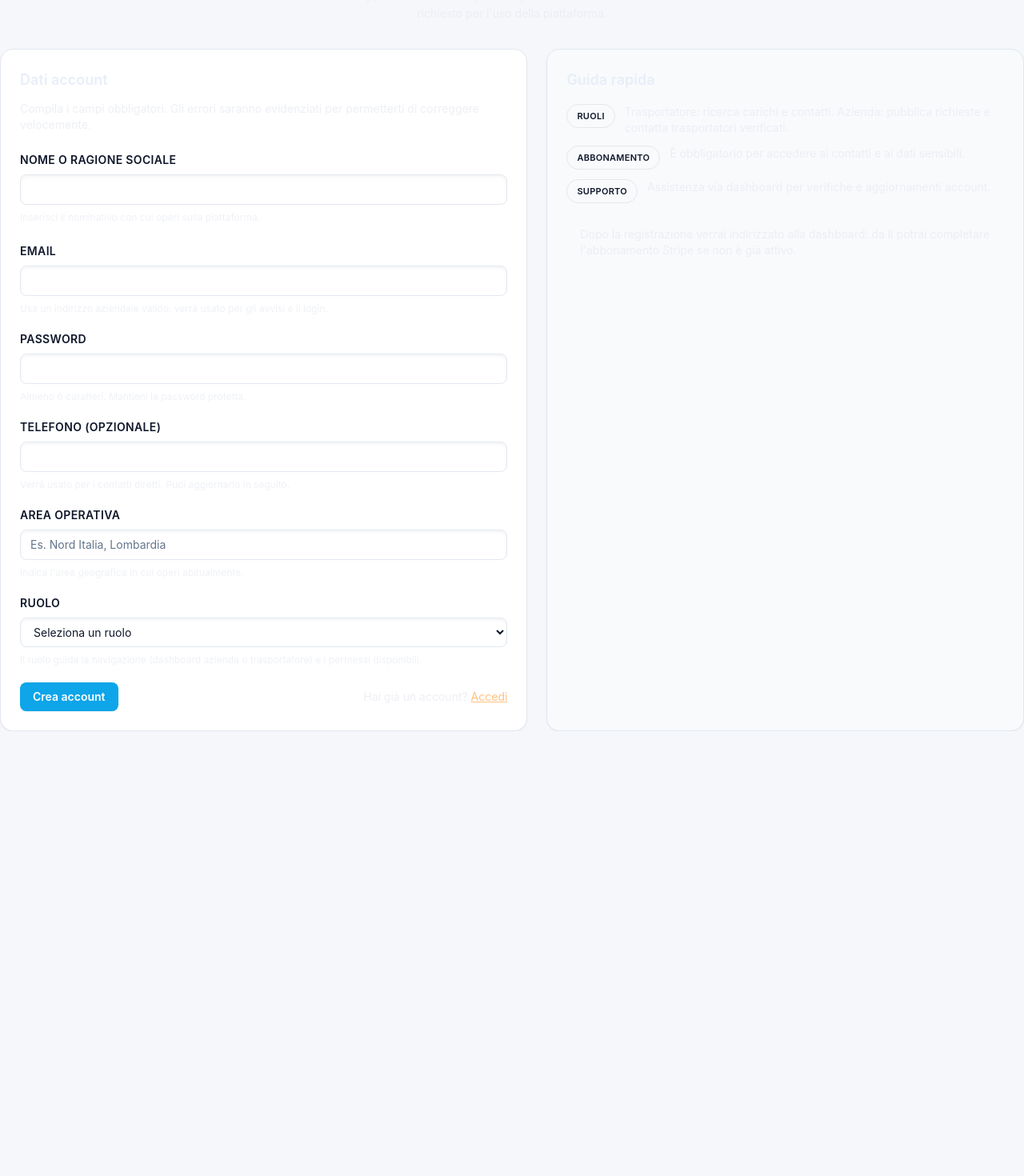
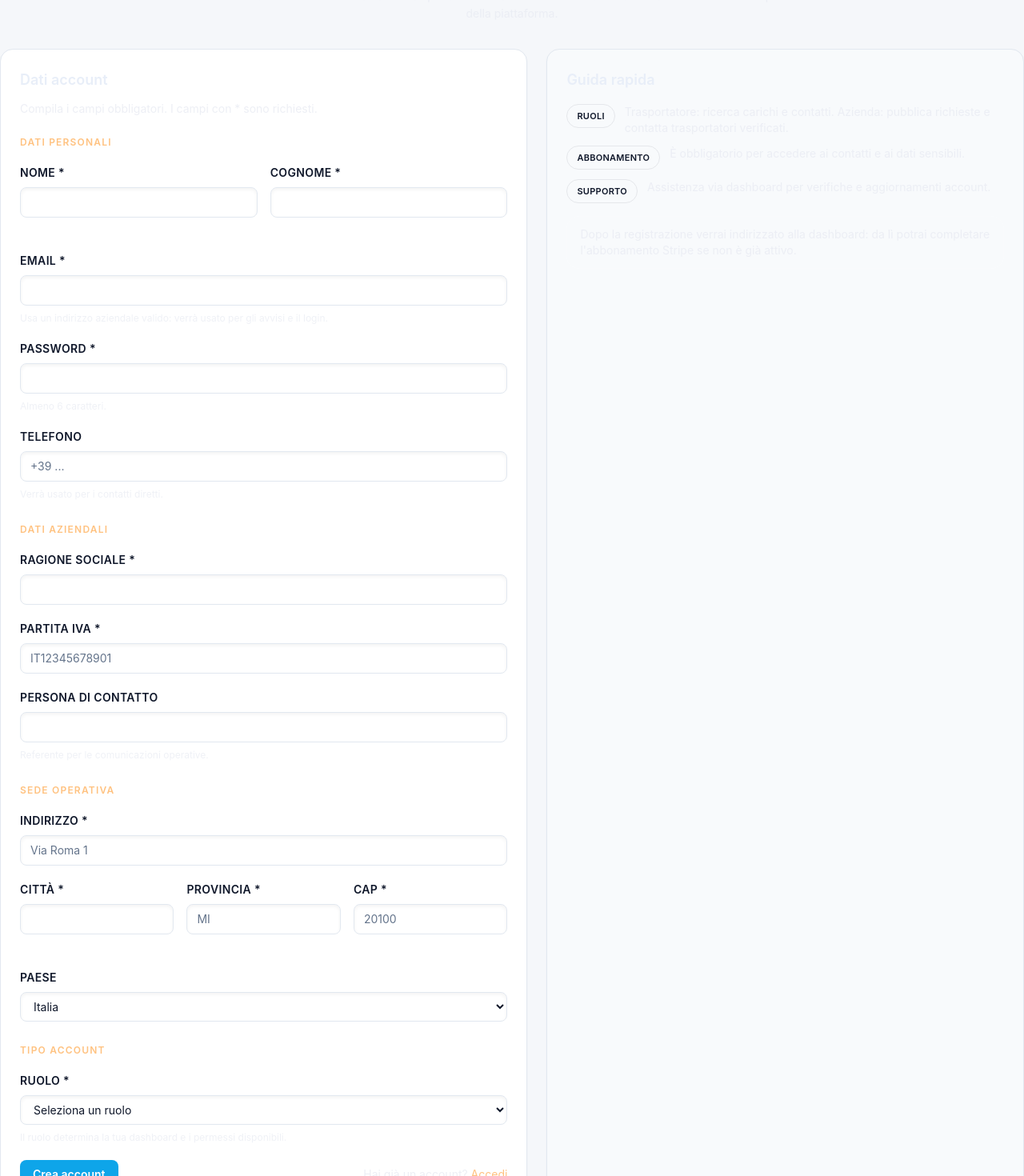
Before and after one commit to diegodirisodd-cmd/1dodix-il-camionista-mvp, a Next.js app: page /register in a window 1280 px wide. Shown: the part 180-1650 px from the top of the page at 80% size. Before the commit the page ends 1094 px from the top, so only its background shows below. Built offline with nearby package versions, Linux system fonts and the light colour scheme.

Commit message:
feat: add company fields to registration form and API
Updated registration form text for clarity and consistency, including changes to labels and instructions.

```diff
--- a/src/app/register/page.tsx
+++ b/src/app/register/page.tsx
@@ -64,8 +64,8 @@ export default function RegisterPage() {
         <p className="text-xs font-semibold uppercase tracking-[0.3em] text-accent-300">Onboarding</p>
         <h1>Registrati</h1>
         <p className="mx-auto max-w-3xl text-neutral-100/80">
-          Crea un account con email, password e ruolo operativo per accedere a richieste e contatti. L&apos;abbonamento è richiesto
-          per l&apos;uso della piattaforma.
+          Crea un account con i tuoi dati aziendali per accedere a richieste e contatti.
+          L&apos;abbonamento Ã¨ richiesto per l&apos;uso della piattaforma.
         </p>
       </header>
 
@@ -74,7 +74,7 @@ export default function RegisterPage() {
           <div className="space-y-3">
             <h3 className="text-lg font-semibold text-brand-50">Dati account</h3>
             <p className="text-sm text-neutral-100/80">
-              Compila i campi obbligatori. Gli errori saranno evidenziati per permetterti di correggere velocemente.
+              Compila i campi obbligatori. I campi con * sono richiesti.
             </p>
           </div>
 
@@ -90,74 +90,112 @@ export default function RegisterPage() {
           )}
 
           <form className="space-y-5" action={handleSubmit}>
-            <div className="form-field">
-              <label className="label" htmlFor="name">
-                Nome o ragione sociale
-              </label>
-              <input className="input-field" id="name" name="name" type="text" required autoComplete="organization" />
-              <p className="text-xs text-neutral-100/70">Inserisci il nominativo con cui operi sulla piattaforma.</p>
+            {/* --- Sezione Dati Personali --- */}
+            <div className="space-y-1">
+              <p className="text-xs font-semibold uppercase tracking-widest text-accent-200">Dati personali</p>
+            </div>
+
+            <div className="grid gap-4 sm:grid-cols-2">
+              <div className="form-field">
+                <label className="label" htmlFor="firstName">Nome *</label>
+                <input className="input-field" id="firstName" name="firstName" type="text" required autoComplete="given-name" />
+              </div>
+              <div className="form-field">
+                <label className="label" htmlFor="lastName">Cognome *</label>
+                <input className="input-field" id="lastName" name="lastName" type="text" required autoComplete="family-name" />
+              </div>
             </div>
 
             <div className="form-field">
-              <label className="label" htmlFor="email">
-                Email
-              </label>
+              <label className="label" htmlFor="email">Email *</label>
               <input className="input-field" id="email" name="email" type="email" required autoComplete="email" />
-              <p className="text-xs text-neutral-100/70">Usa un indirizzo aziendale valido: verrà usato per gli avvisi e il login.</p>
+              <p className="text-xs text-neutral-100/70">Usa un indirizzo aziendale valido: verr&agrave; usato per gli avvisi e il login.</p>
             </div>
 
             <div className="form-field">
-              <label className="label" htmlFor="password">
-                Password
-              </label>
-              <input
-                className="input-field"
-                id="password"
-                name="password"
-                type="password"
-                minLength={6}
-                required
-                autoComplete="new-password"
-              />
-              <p className="text-xs text-neutral-100/70">Almeno 6 caratteri. Mantieni la password protetta.</p>
+              <label className="label" htmlFor="password">Password *</label>
+              <input className="input-field" id="password" name="password" type="password" minLength={6} required autoComplete="new-password" />
+              <p className="text-xs text-neutral-100/70">Almeno 6 caratteri.</p>
             </div>
 
             <div className="form-field">
-              <label className="label" htmlFor="phone">
-                Telefono (opzionale)
-              </label>
-              <input className="input-field" id="phone" name="phone" type="tel" autoComplete="tel" />
-              <p className="text-xs text-neutral-100/70">Verrà usato per i contatti diretti. Puoi aggiornarlo in seguito.</p>
+              <label className="label" htmlFor="phone">Telefono</label>
+              <input className="input-field" id="phone" name="phone" type="tel" autoComplete="tel" placeholder="+39 ..." />
+              <p className="text-xs text-neutral-100/70">Verr&agrave; usato per i contatti diretti.</p>
+            </div>
+
+            {/* --- Sezione Dati Aziendali --- */}
+            <div className="space-y-1 pt-2">
+              <p className="text-xs font-semibold uppercase tracking-widest text-accent-200">Dati aziendali</p>
             </div>
 
             <div className="form-field">
-              <label className="label" htmlFor="operatingArea">
-                Area operativa
-              </label>
-              <input
-                className="input-field"
-                id="operatingArea"
-                name="operatingArea"
-                type="text"
-                required
-                placeholder="Es. Nord Italia, Lombardia"
-              />
-              <p className="text-xs text-neutral-100/70">Indica l&apos;area geografica in cui operi abitualmente.</p>
+              <label className="label" htmlFor="companyName">Ragione sociale *</label>
+              <input className="input-field" id="companyName" name="companyName" type="text" required autoComplete="organization" />
             </div>
 
             <div className="form-field">
-              <label className="label" htmlFor="role">
-                Ruolo
-              </label>
+              <label className="label" htmlFor="vatNumber">Partita IVA *</label>
+              <input className="input-field" id="vatNumber" name="vatNumber" type="text" required placeholder="IT12345678901" pattern="[A-Za-z]{0,2}[0-9]{11,13}" title="Inserisci una partita IVA valida (es. IT12345678901)" />
+            </div>
+
+            <div className="form-field">
+              <label className="label" htmlFor="contactPerson">Persona di contatto</label>
+              <input className="input-field" id="contactPerson" name="contactPerson" type="text" autoComplete="name" />
+              <p className="text-xs text-neutral-100/70">Referente per le comunicazioni operative.</p>
+            </div>
+
+            {/* --- Sezione Sede --- */}
+            <div className="space-y-1 pt-2">
+              <p className="text-xs font-semibold uppercase tracking-widest text-accent-200">Sede operativa</p>
+            </div>
+
+            <div className="form-field">
+              <label className="label" htmlFor="address">Indirizzo *</label>
+              <input className="input-field" id="address" name="address" type="text" required autoComplete="street-address" placeholder="Via Roma 1" />
+            </div>
+
+            <div className="grid gap-4 sm:grid-cols-3">
+              <div className="form-field sm:col-span-1">
+                <label className="label" htmlFor="city">Citt&agrave; *</label>
+                <input className="input-field" id="city" name="city" type="text" required autoComplete="address-level2" />
+              </div>
+              <div className="form-field">
+                <label className="label" htmlFor="province">Provincia *</label>
+                <input className="input-field" id="province" name="province" type="text" required maxLength={2} placeholder="MI" autoComplete="address-level1" />
+              </div>
+              <div className="form-field">
+                <label className="label" htmlFor="zipCode">CAP *</label>
+                <input className="input-field" id="zipCode" name="zipCode" type="text" required pattern="[0-9]{5}" title="Inserisci un CAP valido (5 cifre)" placeholder="20100" autoComplete="postal-code" />
+              </div>
+            </div>
+
+            <div className="form-field">
+              <label className="label" htmlFor="country">Paese</label>
+              <select className="input-field" id="country" name="country" defaultValue="IT" autoComplete="country">
+                <option value="IT">Italia</option>
+                <option value="FR">Francia</option>
+                <option value="DE">Germania</option>
+                <option value="ES">Spagna</option>
+                <option value="AT">Austria</option>
+                <option value="CH">Svizzera</option>
+              </select>
+            </div>
+
+            {/* --- Ruolo --- */}
+            <div className="space-y-1 pt-2">
+              <p className="text-xs font-semibold uppercase tracking-widest text-accent-200">Tipo account</p>
+            </div>
+
+            <div className="form-field">
+              <label className="label" htmlFor="role">Ruolo *</label>
               <select className="input-field" id="role" name="role" required defaultValue="">
-                <option value="" disabled>
-                  Seleziona un ruolo
-                </option>
-                <option value="company">Azienda</option>
-                <option value="transporter">Trasportatore</option>
+                <option value="" disabled>Seleziona un ruolo</option>
+                <option value="company">Azienda (spedisco merce)</option>
+                <option value="transporter">Trasportatore (trasporto merce)</option>
               </select>
               <p className="text-xs text-neutral-100/70">
-                Il ruolo guida la navigazione (dashboard azienda o trasportatore) e i permessi disponibili.
+                Il ruolo determina la tua dashboard e i permessi disponibili.
               </p>
             </div>
 
@@ -166,7 +204,8 @@ export default function RegisterPage() {
                 {isPending ? "Creazione in corso..." : "Crea account"}
               </button>
               <span className="text-sm text-neutral-100/80">
-                Hai già un account? <Link className="text-accent-200 underline" href="/login">Accedi</Link>
+                Hai gi&agrave; un account?{" "}
+                <Link className="text-accent-200 underline" href="/login">Accedi</Link>
               </span>
             </div>
           </form>
@@ -181,17 +220,16 @@ export default function RegisterPage() {
             </li>
             <li className="flex items-start gap-3">
               <span className="badge">Abbonamento</span>
-              <span>È obbligatorio per accedere ai contatti e ai dati sensibili.</span>
+              <span>&Egrave; obbligatorio per accedere ai contatti e ai dati sensibili.</span>
             </li>
             <li className="flex items-start gap-3">
               <span className="badge">Supporto</span>
               <span>Assistenza via dashboard per verifiche e aggiornamenti account.</span>
             </li>
           </ul>
-
           <div className="rounded-xl border border-white/10 bg-white/5 px-4 py-3 text-sm text-neutral-100/80">
-            Dopo la registrazione verrai indirizzato alla dashboard: da lì potrai completare l&apos;abbonamento Stripe se non è già
-            attivo.
+            Dopo la registrazione verrai indirizzato alla dashboard: da l&igrave; potrai completare
+            l&apos;abbonamento Stripe se non &egrave; gi&agrave; attivo.
           </div>
         </div>
       </div>
```
